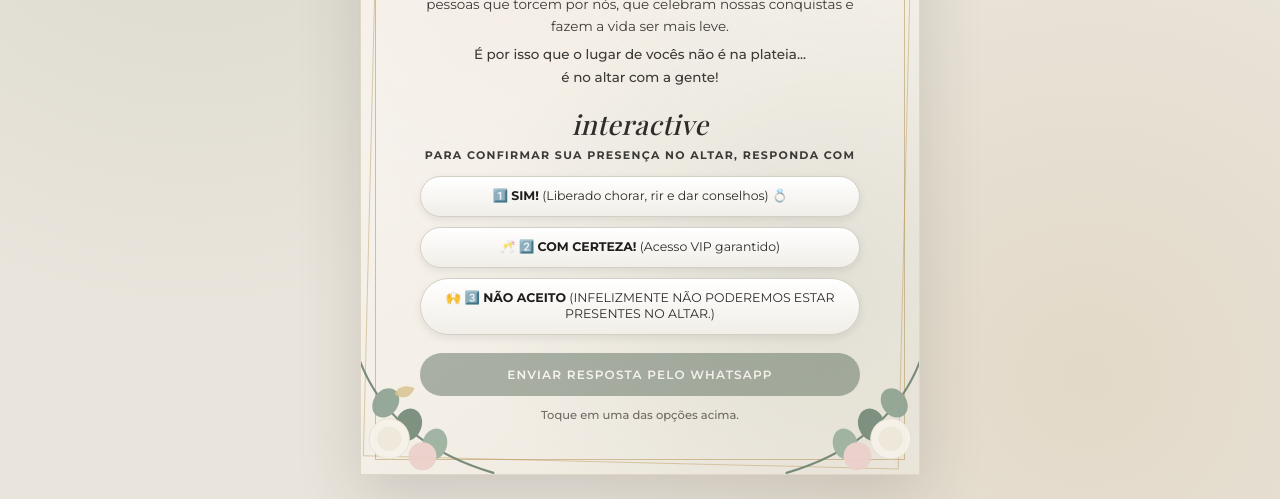
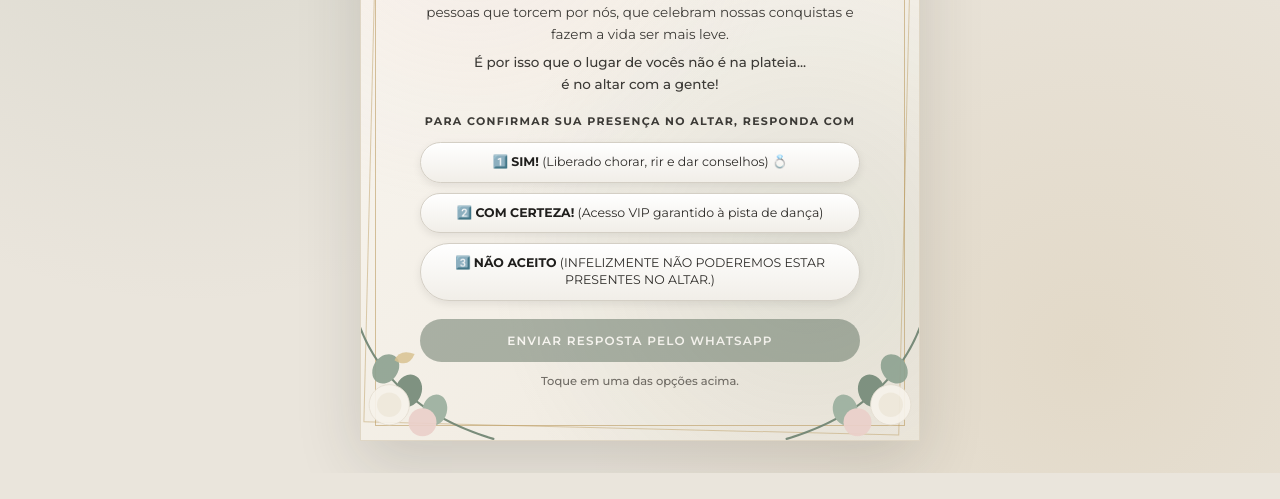
Before and after one commit to Jvansan-dev/confimacao-padrinhos, a plain HTML site: page index.html in a window 1280 px wide. Shown: the part 327-826 px from the top of the page. After the commit the page ends 800 px from the top, so only its background shows below. Drawn offline with nearby package versions, Linux system fonts and the light colour scheme; a web font is replaced by a local one.

Commit message:
remove elemento interativo desnecessário e atualiza texto de confirmação para maior clareza

```diff
--- a/index.html
+++ b/index.html
@@ -338,7 +338,6 @@
         <span class="altar-call">É por isso que o lugar de vocês não é na plateia...<br>é no altar com a gente!</span>
       </p>
 
-      <div class="interactive-script">interactive</div>
       <p class="question">Para confirmar sua presença no altar, responda com</p>
 
       <section class="choices" aria-label="Escolha sua resposta">
@@ -346,10 +345,10 @@
           <span>1️⃣ <strong>SIM!</strong> (Liberado chorar, rir e dar conselhos) 💍</span>
         </button>
         <button class="choice" type="button" data-value="certeza" aria-pressed="false">
-          <span>🥂 2️⃣ <strong>COM CERTEZA!</strong> (Acesso VIP garantido)</span>
+          <span>2️⃣ <strong>COM CERTEZA!</strong> (Acesso VIP garantido à pista de dança)</span>
         </button>
         <button class="choice" type="button" data-value="nao" aria-pressed="false">
-          <span>🙌 3️⃣ <strong>NÃO ACEITO</strong> (INFELIZMENTE NÃO PODEREMOS ESTAR PRESENTES NO ALTAR.)</span>
+          <span>3️⃣ <strong>NÃO ACEITO</strong> (INFELIZMENTE NÃO PODEREMOS ESTAR PRESENTES NO ALTAR.)</span>
         </button>
       </section>
 
```
